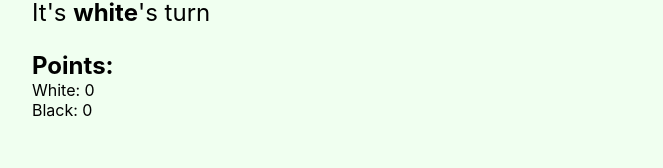
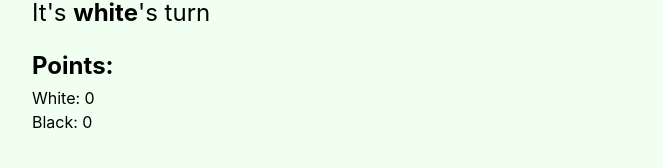
Before and after one commit to livchits/checkers, a React (Vite) app: page / in a window 1280 px wide. Shown: the part 616-784 px from the top of the page, without its empty margins (308-971 px from the left). Built offline with nearby package versions, Linux system fonts and the light colour scheme; the HTML template or start-up script is replaced by a standard one.

Commit message:
Adds points styles

```diff
--- /dev/null
+++ b/src/components/Points/Points.css
@@ -0,0 +1,7 @@
+h2 {
+  margin-bottom: .25em;
+}
+
+p {
+  line-height: 1.5;
+}
--- a/src/components/Points/index.tsx
+++ b/src/components/Points/index.tsx
@@ -1,3 +1,5 @@
+import './Points.css';
+
 interface PointsProps {
   whitePoints: number;
   blackPoints: number;
```
